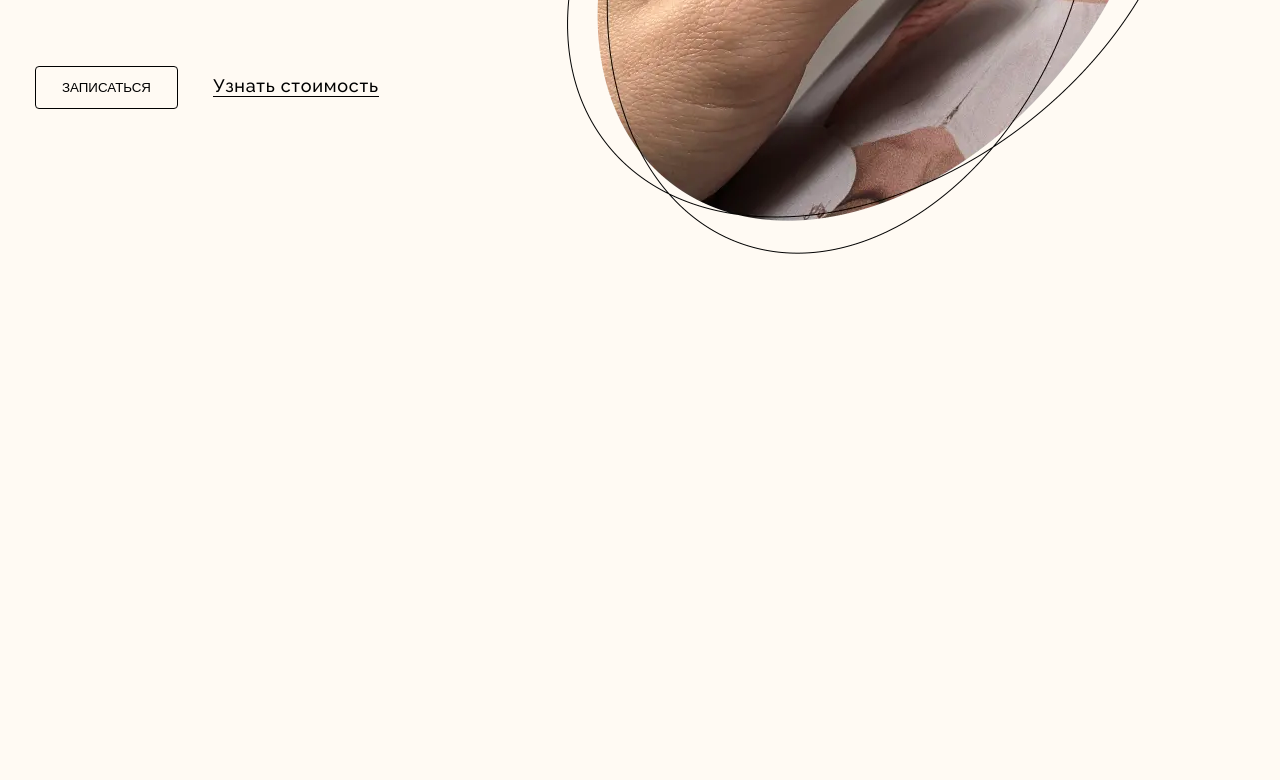
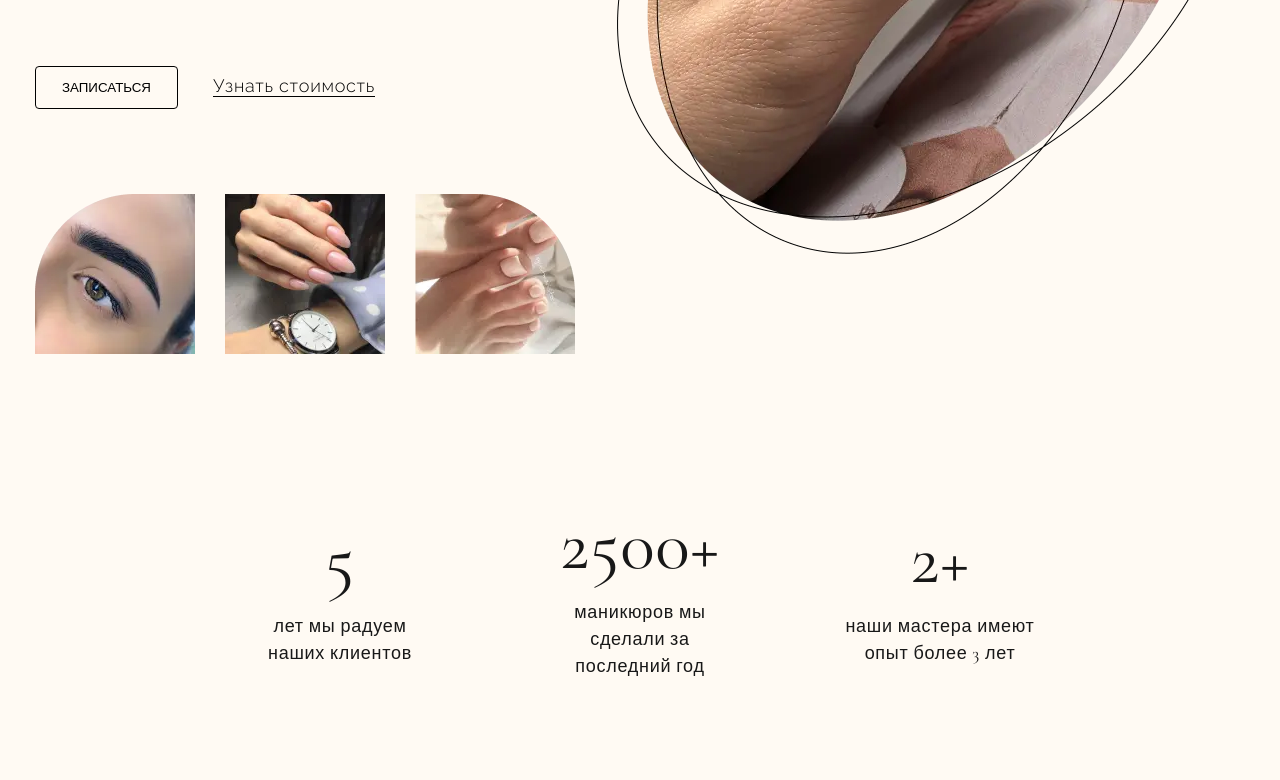
Before and after one commit to Agami-Malikov/Nail-Art-Alya, a website built with Parcel: page src/index.html in a window 1280 px wide. Shown: the part 730-1510 px from the top of the page. Before the commit the page ends 985 px from the top, so only its background shows below. Built offline with nearby package versions, Linux system fonts and the light colour scheme.

Commit message:
add styles

```diff
--- a/src/html-parts/hero.html
+++ b/src/html-parts/hero.html
@@ -46,7 +46,41 @@
         </picture>
       </div>
     </div>
+
     <button class="hero__btn btn">записаться</button>
     <a class="hero__link" href="#">Узнать стоимость</a>
+
+    <ul class="hero__services-list">
+      <li class="hero__services-item">
+        <img src="./img/hero/services/service-1.webp" alt="service">
+      </li>
+      <li class="hero__services-item">
+        <img src="./img/hero/services/service-2.webp" alt="service">
+      </li>
+      <li class="hero__services-item">
+        <img src="./img/hero/services/service-3.webp" alt="service">
+      </li>
+    </ul>
+
+    <ul class="hero__advantages-list">
+      <li class="hero__advantages-item">
+        5
+        <span class="hero__advantages-item-text">
+          лет мы радуем наших клиентов
+        </span>
+      </li>
+      <li class="hero__advantages-item">
+        2500+
+        <span class="hero__advantages-item-text">
+          маникюров мы сделали за последний год
+        </span>
+      </li>
+      <li class="hero__advantages-item">
+        2+
+        <span class="hero__advantages-item-text">
+          наши мастера имеют опыт более 3 лет
+        </span>
+      </li>
+    </ul>
   </div>
 </section>
--- a/src/scss/_commons.scss
+++ b/src/scss/_commons.scss
@@ -4,7 +4,7 @@ body {
   font-style: normal;
   font-size: 18px;
   line-height: 1.5;
-  font-weight: 500;
+  font-weight: 300;
   letter-spacing: 0.04em;
   color: $main-text-color;
 }
--- a/src/scss/components/_btn.scss
+++ b/src/scss/components/_btn.scss
@@ -5,6 +5,7 @@
   padding: 13px 26px;
   text-transform: uppercase;
   transition: background-color 0.4s;
+  font-weight: 400;
 
   &:hover {
     background-color: $secondary-color;
--- a/src/scss/sections/_header.scss
+++ b/src/scss/sections/_header.scss
@@ -6,7 +6,6 @@
   &__inner {
     display: flex;
     align-items: center;
-    margin-bottom: 60px;
   }
 
   &__logo {
--- a/src/scss/sections/_hero.scss
+++ b/src/scss/sections/_hero.scss
@@ -1,4 +1,6 @@
 .hero {
+
+  padding: 60px 0 100px;
 
   &__inner {
     display: flex;
@@ -6,7 +8,6 @@
 
   &__title {
     font-size: 24px;
-
   }
 
   &__subtitle {
@@ -25,7 +26,7 @@
 
   &__img {
     position: absolute;
-    right: 90px;
+    right: 40px;
     bottom: -185px;
   }
 
@@ -36,4 +37,41 @@
   &__link {
     border-bottom: 1px solid $main-text-color;
   }
+
+  &__services-list {
+    display: flex;
+    margin-top: 85px;
+    margin-bottom: 130px;
+  }
+
+  &__services-item:not(:last-child) {
+    margin-right: 30px;
+  }
+
+  &__advantages-list {
+    font-family: 'Cormorant Garamond', sans-serif;
+    font-weight: 400;
+    color: $header-text-color;
+  }
+
+  &__advantages-list {
+    display: flex;
+    align-items: center;
+    justify-content: center;
+  }
+
+  &__advantages-item {
+    font-size: 72px;
+    text-align: center;
+
+    &:not(:last-child) {
+      margin-right: 110px;
+    }
+  }
+
+  &__advantages-item-text {
+    display: block;
+    font-size: 18px;
+    max-width: 190px;
+  }
 }
```
Also changed, not shown: css/main.css, src/img/hero/services/service-1.webp (added), src/img/hero/services/service-2.webp (added), src/img/hero/services/service-3.webp (added), 1 other file.
